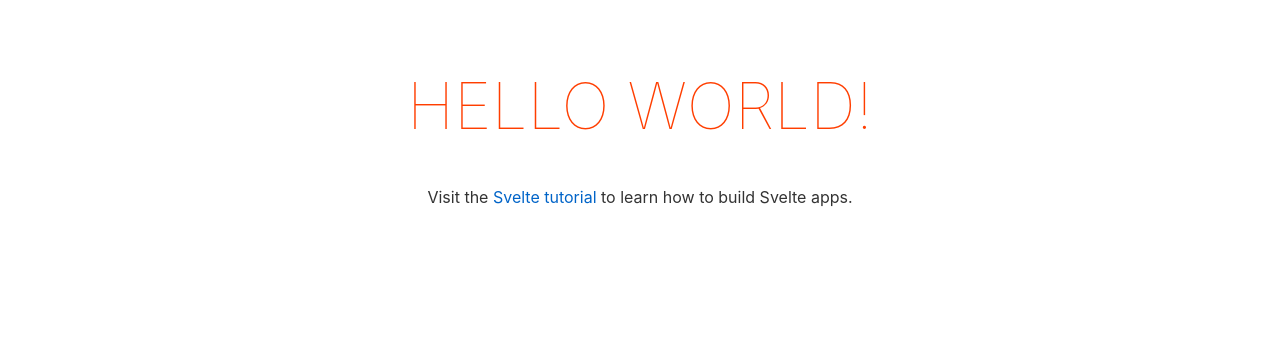
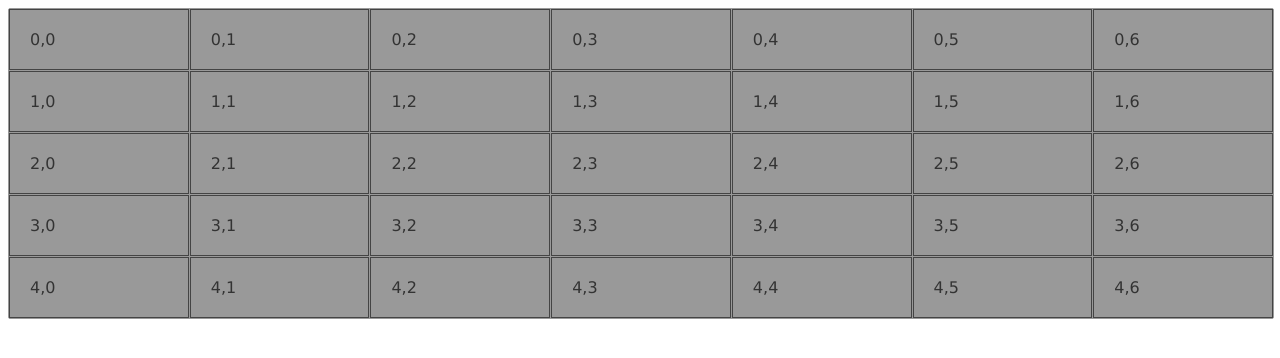
Before and after one commit to Erwin-J/event-calendar-svelte, a Svelte app: page / in a window 1280 px wide. Shown: the top 358 px of the page. Built offline with nearby package versions, Linux system fonts and the light colour scheme.

Commit message:
default grid setup

```diff
--- a/src/App.svelte
+++ b/src/App.svelte
@@ -1,30 +1,13 @@
-<script lang="ts">
-	export let name: string;
+<script>
+  import Calendar from "./Calendar.svelte";
 </script>
 
 <main>
-	<h1>Hello {name}!</h1>
-	<p>Visit the <a href="https://svelte.dev/tutorial">Svelte tutorial</a> to learn how to build Svelte apps.</p>
+  <Calendar />
 </main>
 
 <style>
-	main {
-		text-align: center;
-		padding: 1em;
-		max-width: 240px;
-		margin: 0 auto;
-	}
-
-	h1 {
-		color: #ff3e00;
-		text-transform: uppercase;
-		font-size: 4em;
-		font-weight: 100;
-	}
-
-	@media (min-width: 640px) {
-		main {
-			max-width: none;
-		}
-	}
+  main {
+    font-family: Verdana, sans-serif;
+  }
 </style>
--- /dev/null
+++ b/src/Calendar.svelte
@@ -0,0 +1,37 @@
+<script lang="ts">
+  const currentDate: Date = new Date();
+
+  const rows: number = 5;
+  const columns: number = 7;
+
+  $: col = `repeat(${columns}, 1fr)`;
+  $: row = `repeat(${rows}, 1fr)`;
+</script>
+
+<div
+  class="calendar-container"
+  style="grid-template-rows: {row}; grid-template-columns: {col};"
+>
+  {#each { length: rows } as _, i (i)}
+    {#each { length: columns } as _, j (j)}
+      <div class="calendar-cell">{i},{j}</div>
+    {/each}
+  {/each}
+</div>
+
+<style>
+  .calendar-container {
+    display: grid;
+    border: 1px solid #999;
+    border-radius: 2px;
+    width: 100%;
+    height: 100%;
+    grid-gap: 1px;
+    background: #999;
+  }
+
+  .calendar-cell {
+    border: 1px solid #444444;
+    padding: 20px;
+  }
+</style>
--- a/src/main.ts
+++ b/src/main.ts
@@ -1,10 +1,7 @@
-import App from './App.svelte';
+import App from "./App.svelte";
 
 const app = new App({
-	target: document.body,
-	props: {
-		name: 'world'
-	}
+  target: document.body,
 });
 
 export default app;
```
Also changed, not shown: package.json (line endings or trailing spaces), 1 other file (tests, documents, lock files or other folders).
